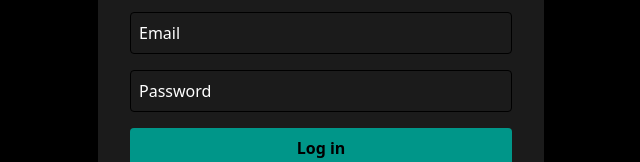
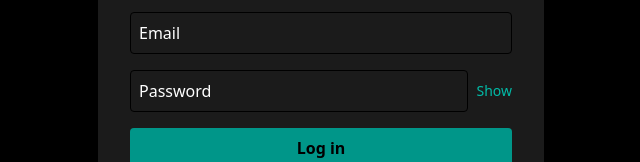
Before and after one commit to feran15/React-fintech, a React (Vite) app: page /login in a window 1280 px wide. Shown: the part 341-503 px from the top of the page, without its empty margins (319-959 px from the left). Built offline with nearby package versions, Linux system fonts and the light colour scheme.

Commit message:
Stated changes

```diff
--- a/src/App.tsx
+++ b/src/App.tsx
@@ -1,4 +1,4 @@
-import { BrowserRouter as Router, Routes, Route, useLocation } from "react-router-dom";
+import { BrowserRouter as Router, Routes, Route, useLocation, useNavigate } from "react-router-dom";
 import Nav from '../src/Components/Nav'
 import Home from '../src/Components/Home'
 import HomeSection from './Components/HomeSection'
@@ -10,7 +10,7 @@ import FAQs from "./Components/FAQs";
 import Register from './Components/Register'
 function Layout() {
   const location = useLocation();
-
+  const navigate = useNavigate();
   // hide Nav & Footer on login and signup
   const hideLayout = location.pathname === "/login" || location.pathname === "/register";
   return (
@@ -31,8 +31,8 @@ function Layout() {
             </>
           }
         />
-        <Route path="/login" element={<Login />} />
-        <Route path="/register" element={<Register />} />
+        <Route path="/login" element={<Login  switchToSignup={() => navigate("/register")} />} />
+        <Route path="/register" element={<Register  switchToLogin={() => navigate("/login")} />} />
       </Routes>
 
       {!hideLayout}
--- a/src/Components/Login.tsx
+++ b/src/Components/Login.tsx
@@ -1,11 +1,10 @@
 import { useForm} from "react-hook-form";
 import type { SubmitHandler } from "react-hook-form";
 import { useState } from "react";
-import { useNavigate } from "react-router-dom";
+// import { useNavigate } from "react-router-dom";
 import axios from "axios";
 import { toast } from "react-toastify";
 import { Link } from "react-router-dom";
-import { Link2OffIcon } from "lucide-react";
 // ✅ Type for form data
 type AuthFormData = {
   email: string;
@@ -23,8 +22,8 @@ const Login: React.FC<LoginFormProps> = ({ switchToSignup }) => {
     formState: { errors, isSubmitting },
   } = useForm<AuthFormData>();
 
-  const [showPassword, setShowPassword] = useState(false);
-  const navigate = useNavigate();
+   const [showPassword, setShowPassword] = useState(false);
+  //  const navigate = useNavigate();
 
   // ✅ Submit handler
   const onSubmit: SubmitHandler<AuthFormData> = async (data) => {
@@ -77,6 +76,13 @@ const Login: React.FC<LoginFormProps> = ({ switchToSignup }) => {
                 className="w-full p-2 border rounded placeholder-white"
                 placeholder="Password"
               />
+               <button
+                type="button"
+                onClick={() => setShowPassword(!showPassword)}
+                className="ml-2 text-sm text-teal-500"
+              >
+                {showPassword ? "Hide" : "Show"}
+              </button>
             </div>
             {errors.password && (
               <p className="text-red-500 text-sm">{errors.password.message}</p>
```
